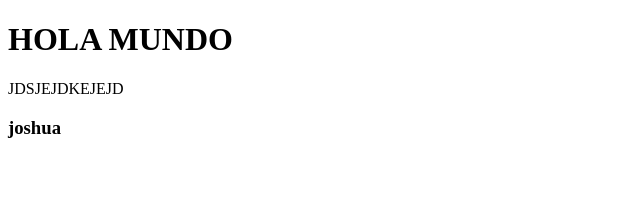
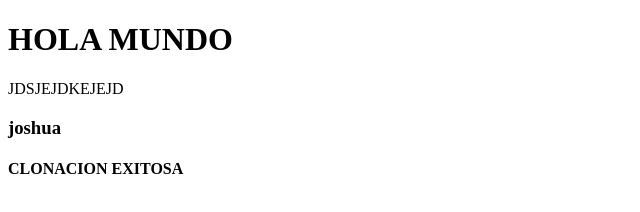
Before and after one commit to yoshiiistm13/new-repo-TT, a plain HTML site: page index.html in a window 1280 px wide. Shown: the whole page, without its empty margins (0-640 px from the left). Drawn offline with Linux system fonts and the light colour scheme.

Commit message:
H4 Clonacion Exitosa

```diff
--- a/index.html
+++ b/index.html
@@ -9,5 +9,6 @@
     <h1>HOLA MUNDO</h1>
     <p>JDSJEJDKEJEJD</p>
     <h3>joshua</h3>
+    <h4>CLONACION EXITOSA</h4>
   </body>
 </html>
```
